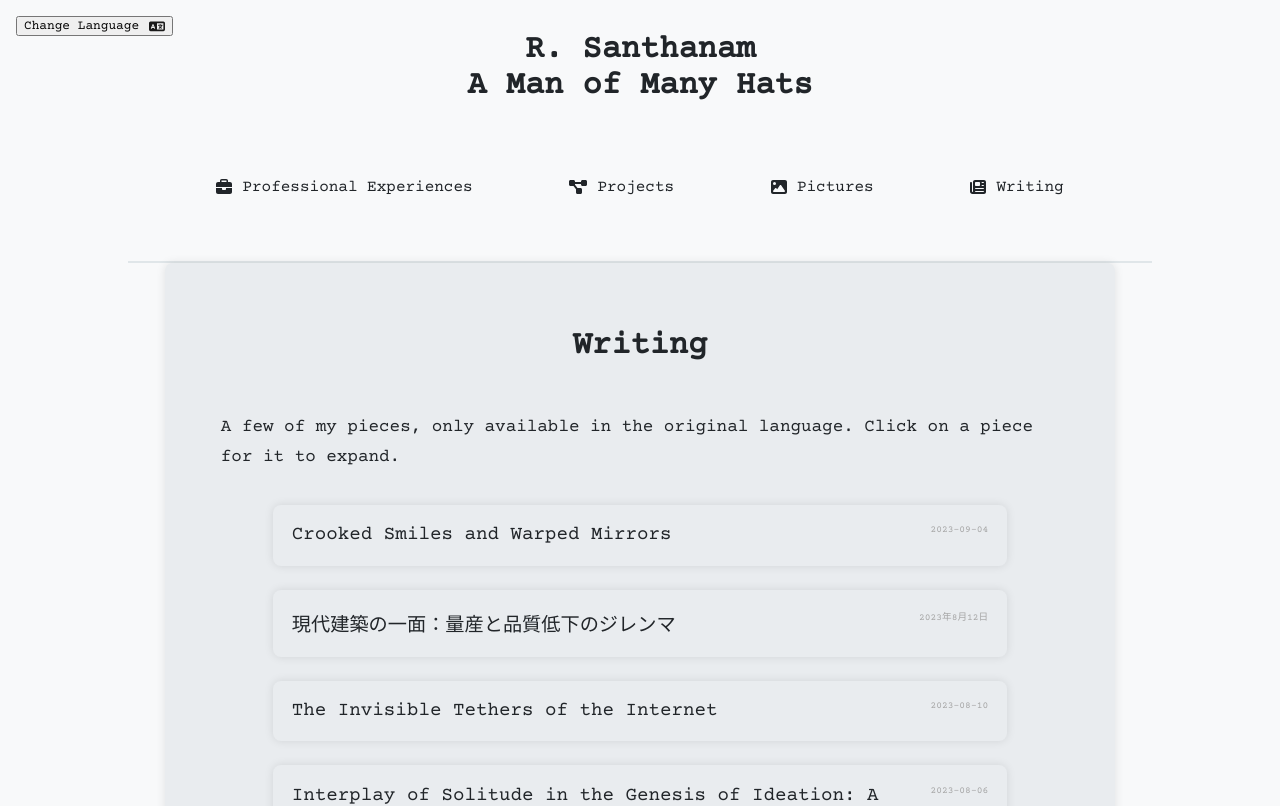
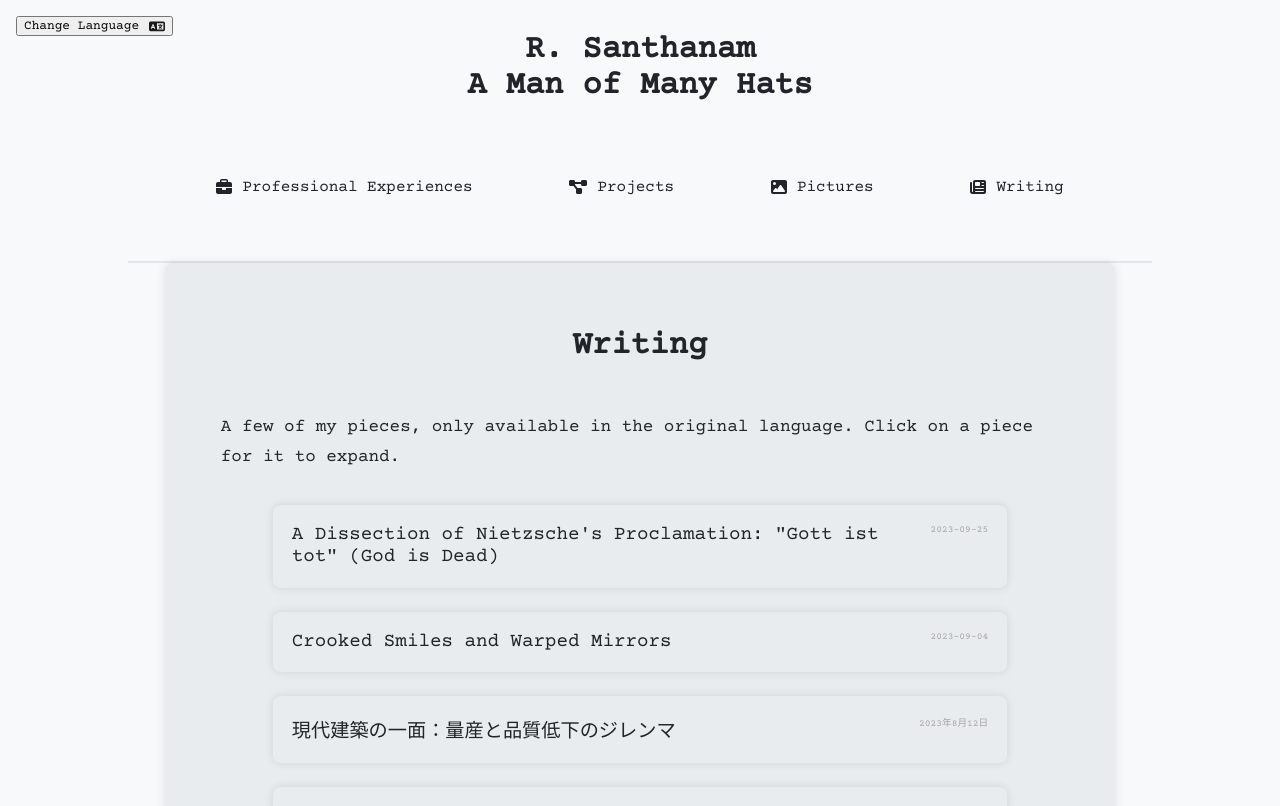
Before and after one commit to rishisant/santanamu_web, a React (Create React App) app: page /writing in a window 1280 px wide. Shown: the top 806 px of the page. Built offline with nearby package versions, Linux system fonts and the light colour scheme; a web font is replaced by a local one.

Commit message:
[NF] Nietzsche writing

```diff
--- a/src/Writing.js
+++ b/src/Writing.js
@@ -94,6 +94,38 @@ const Writing = () => {
                 </div>
                 <div className="header_desc">
                     {t("writing_desc")}
+                </div>
+
+                <div className="writing_container" onClick={() => entry_on_click("8")}>
+                    <div className="date_of_writing">
+                        2023-09-25
+                    </div>
+                    <div className="title_of_writing">
+                        A Dissection of Nietzsche's Proclamation: "Gott ist tot" (God is Dead)
+                    </div>
+                    <div className="piece_of_writing" wid="8" style={{ display: "none" }}>
+                    I preface this essay with the admission of my own belief in God, particularly the Divine Entity as delineated within the hallowed folios of the Holy Bible. My faith, resolutely anchored amid the ocean of polymorphous ideologies, empowers such an exegesis on Nietzsche’s metaphysical postulations.
+                    <br></br><br></br>
+                    Perhaps it is important to illustrate the context of the 19th century philosophies, which registered significant shifts, notably the introduction of emancipated schools of thought that invariably encroached the traditional dominion of Christianity. The assimilation of Eastern religiosity into the Western psyche, catalyzed by the transcendentalist musings of Emerson, Thoreau, and the scholarship of Müller (responsible for the propagation of Eastern religious texts) culminated in an ecclesiastical vacuum, readily occupied by the militant anti-theism of Nietzsche.
+                    <br></br><br></br>
+                    Yet, Nietzsche’s “God is Dead” declaration should not be misconstrued as an elegy to Divinity’s expiration. Rather, such an assertion should signal a social-structural evolution where ecclesiastical supremacy was usurped by the State, allowing for the State to gain a substantial role in guiding the values and moral precepts of society. Once a tithe attributed to the Church, now became the staff of the State.
+                    <br></br><br></br>
+                    An incisive dissection of Nietzsche’s overarching claim necessitates a pivotal exploration of various concepts, not withstanding the übermensch, Nietzsche’s claims revolving on “the brutal honesty of nature”, and much more. The affirmation of humanity’s intrinsic variegation marks the gulf stretched between the mighty and the meek. However, this doesn’t necessarily indicate that one has a superior purpose over the other. Contrary to a blatant hierarchy, there appears to exist a more ecological intertwining where each is instrumental for a universal balance. An analogous to the divine symphony where every note, robust or delicate, harmonizes to create the comprehensive melody – thus contributing to the vast and multifaceted tapestry of existence.
+                    <br></br><br></br>
+                    I would like to delve into the firmament of objective morality – which, unlike a transient cultural patina, permeates our essence, and is indelibly inscribed into our spiritual constitution. It is not as easy to scrape off as paint on a wall, rather, it has mended itself to our epidermis, and brilliantly coats our soul.
+                    <br></br><br></br>
+                    Furthermore, while Nietzsche’s “transvaluation of values” promotes an individualistic approach, it mirrors a perversion of the Divine – a deity divided and dispersed into diverse human perspectives. This, however, does not remove God himself – it only replaces Him with billions of superficial “gods”. This also invokes the proposition – why should we accept Nietzsche’s values over anyone else’s, for instance? It is clear why we ascribe unwavering sanctity to the Creator – the cornerstone of unassailable and objective moral dictum.
+                    <br></br><br></br>
+                    Center ballasting Nietzsche’s philosophy is his precept of “will to power”, an elevation of the preeminence of power within a God-devoid vacuum. However, its concept itself subconsciously validates the existence of a supreme entity (tied into the übermensch). The human aspiration for power, pristinely mirrors a yearning towards the divine omnipotence. Transposing this to our cultural manifestations, we find that our reverence for heroes and villains in art, the epic narratives of extraordinary beings, are but muted echoes, yearning approximations of the resplendent brilliance of a supreme entity.
+                    <br></br><br></br>
+                    We mimic the Divine through art, yet the tacit acceptance of an underlying code of conduct guiding this pursuit for power infers the existence of higher principles, ones borrowing significantly from divine, moral conscience. Furthermore, rejecting God to elevate power seems paradoxically self-defeating, as in doing so, one merely replaces God with another form of supremacy, suggesting a perpetual human need for a superior entity, thereby indicating a concealed affirmation of divinity, hid behind the veil of faux-supremacy.
+                    <br></br><br></br>
+                    Indeed, Nietzsche's candid recognition of life's harsh realities resonates with undeniable poignancy. Yet, we remain beholden to grapple with the reality of God’s omnipotence, a grandeur too profound for our limited human faculties to fathom. The persistent attempts of adversaries to occlude His existence inadvertently lends credence to the Divine presence; it is indeed in the covert maneuvers to obscure that the veiled profundities of this existence are revealed to us. The key to deciphering the clandestine narrative of our world, lies intrinsically in a fervent faith in the Divine. The dynamic interplay between belief and denial, faith and skepticism, invariably brings to the foreground the omnipresence of God, creating a stark and constant reminder of His existence in the very fabric of our lived experiences. This revelation lies not in the retreat of faith, but in its relentless persistence, testament to the steadfast power of belief in the face of adversity.
+                    <br></br><br></br>
+                    And it is with such profundity that I conclude this assertion. Albeit a bit verbose, I believe this deconstruction allows for the reconstruction of our perceptions of the Divine, underscoring God’s presence within our realm, thereby reaffirming His divine immortality.
+                    <br></br><br></br>
+                    <div style={{ float: "right" }}> - R. Santhanam </div>
+                    </div>
                 </div>
 
                 <div className="writing_container" onClick={() => entry_on_click("7")}>
```
